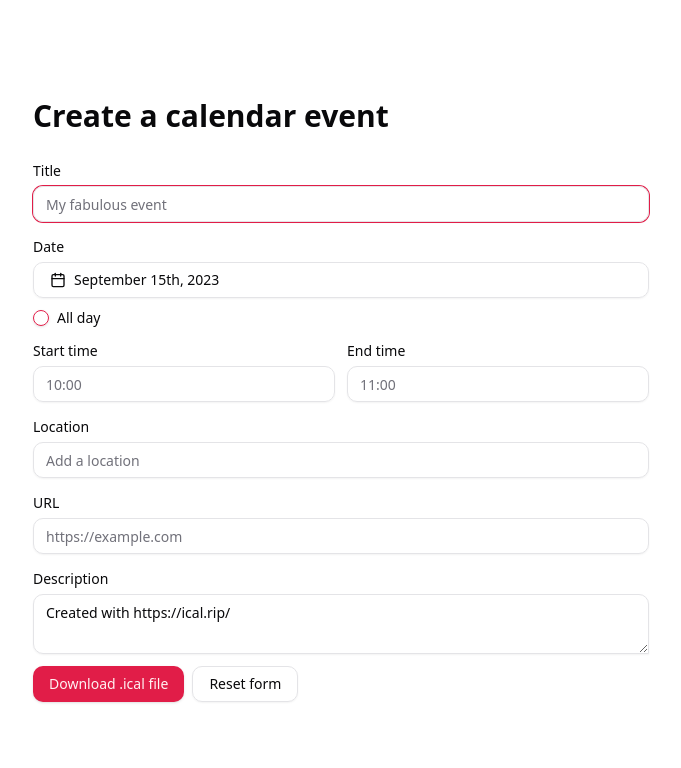
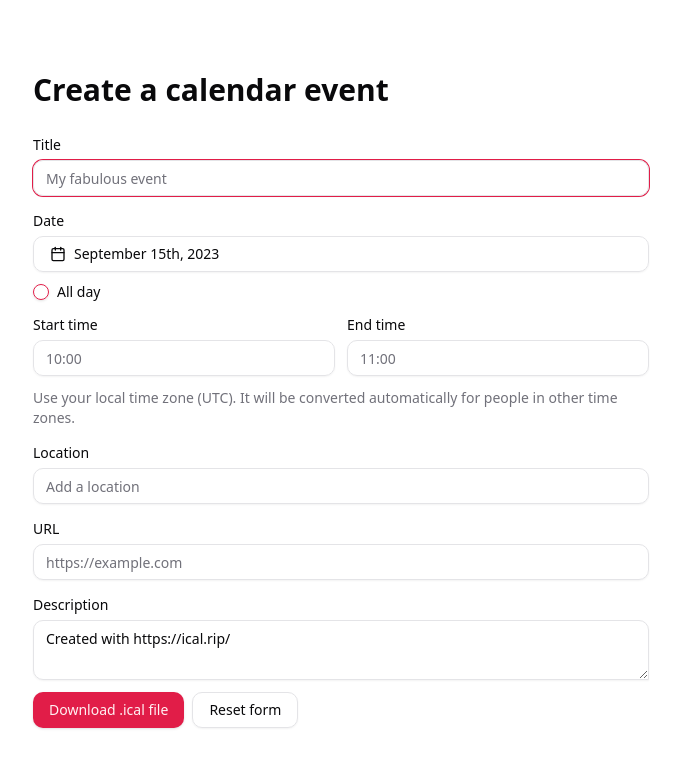
Before and after one commit to 12joan/ical.rip, a React (Vite) app: page / in a window 1280 px wide. Shown: the top 768 px of the page, without its empty margins (299-980 px from the left). Built offline with nearby package versions, Linux system fonts and the light colour scheme.

Commit message:
Handle time zones

```diff
--- a/src/components/event-form.tsx
+++ b/src/components/event-form.tsx
@@ -127,6 +127,7 @@ export const EventForm = ({
       </FormField>
 
       {!allDay && (
+        <>
           <div className="grid sm:grid-cols-2 gap-3">
             <FormField
               label="Start time"
@@ -138,6 +139,7 @@ export const EventForm = ({
                   value={startTime}
                   onChange={(e) => setField('startTime', e.target.value)}
                   placeholder="10:00"
+                  aria-describedby="startTimeHint"
                   {...props}
                 />
               )}
@@ -158,6 +160,13 @@ export const EventForm = ({
               )}
             </FormField>
           </div>
+
+          <p id="startTimeHint" className="text-sm text-muted-foreground">
+            Use your local time zone (
+            {Intl.DateTimeFormat().resolvedOptions().timeZone}). It will be
+            converted automatically for people in other time zones.
+          </p>
+        </>
       )}
 
       <FormField
--- a/src/lib/downloadEvent.ts
+++ b/src/lib/downloadEvent.ts
@@ -16,10 +16,16 @@ const toICalData = ({
 }: CalendarEvent): ICalEventData => {
   const [start, end] = [startTime, endTime].map((rawTime) => {
     if (allDay) return null;
+
     const time = rawTime && normalizeTime(rawTime);
     if (!time) return null;
-    const dateWithoutTime = date.toISOString().split('T')[0];
-    return new Date(`${dateWithoutTime}T${time}`);
+
+    const dateWithoutTime = `${date.getFullYear()}-${
+      date.getMonth() + 1
+    }-${date.getDate()}`;
+
+    // This will be parsed in the user's time zone and converted to UTC
+    return new Date(`${dateWithoutTime} ${time}`);
   });
 
   return {
```
Lines whose indentation alone changed are shown as unchanged.
